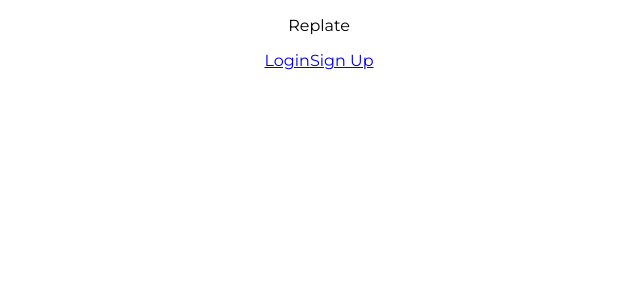
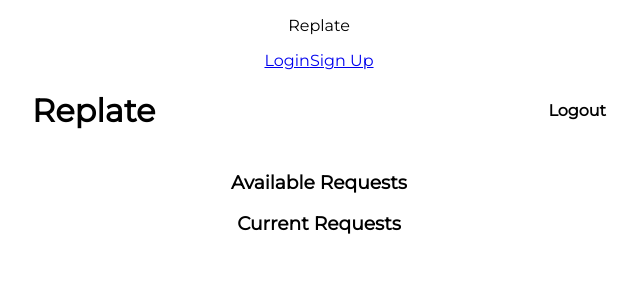
Before and after one commit to build-week-pt-replate/frontend, a React (Create React App) app in the folder replate/: page /volunteer/dashboard in a window 1280 px wide. Shown: the top 300 px of the page, without its empty margins (321-961 px from the left). Built offline with nearby package versions, Linux system fonts and the light colour scheme.

Commit message:
Added DashHeader component

```diff
--- a/replate/src/App.js
+++ b/replate/src/App.js
@@ -5,7 +5,7 @@ import { Route, Link } from "react-router-dom";
 import SignUp from "./components/SignUp/SignUp";
 import Login from "./components/Login/Login";
 // import PrivateRoute from "./components/PrivateRoute";
-// import VolunteerDash from "./components/Volunteer/VolunteerDash";
+import VolunteerDash from "./components/Volunteer/VolunteerDash";
 import VolunteerForm from "./components/Volunteer/VolunteerForm";
 import SignUpFormContainer from "./components/Business/SignUpFormContainer";
 
@@ -21,7 +21,7 @@ function App() {
         <Route path="/login" component={Login} />
         <Route path="/signup/volunteer" component={VolunteerForm} />
         <Route path="/signup/business" component={SignUpFormContainer} />
-        {/* <Route path='/'/> */}
+        <Route path="/volunteer/dashboard" component={VolunteerDash} />
       </header>
     </div>
   );
--- /dev/null
+++ b/replate/src/components/Header/DashHeader.css
@@ -0,0 +1,11 @@
+.header {
+  display: flex;
+  flex-direction: row;
+  justify-content: space-evenly;
+  align-content: center;
+  align-items: center;
+}
+
+.navLink {
+  list-style-type: none;
+}
--- /dev/null
+++ b/replate/src/components/Header/DashHeader.jsx
@@ -0,0 +1,18 @@
+import React from "react";
+
+import "./DashHeader.css";
+
+const DashHeader = () => {
+  return (
+    <header className="header">
+      <h1>Replate</h1>
+      <ul>
+        <li className="navLink">
+          <strong>Logout</strong>
+        </li>
+      </ul>
+    </header>
+  );
+};
+
+export default DashHeader;
--- a/replate/src/components/Volunteer/VolunteerDash.jsx
+++ b/replate/src/components/Volunteer/VolunteerDash.jsx
@@ -1,4 +1,5 @@
 import React from "react";
+import DashHeader from "../Header/DashHeader";
 
 class VolunteerDash extends React.Component {
   constructor(props) {
@@ -9,6 +10,8 @@ class VolunteerDash extends React.Component {
 
   render() {
     return (
+      <div className="dash-container">
+        <DashHeader />
         <div className="volunteer-dash">
           <div className="requests-box">
             <h3>Available Requests</h3>
@@ -17,6 +20,7 @@ class VolunteerDash extends React.Component {
             <h3>Current Requests</h3>
           </div>
         </div>
+      </div>
     );
   }
 }
```
Lines whose indentation alone changed are shown as unchanged.
